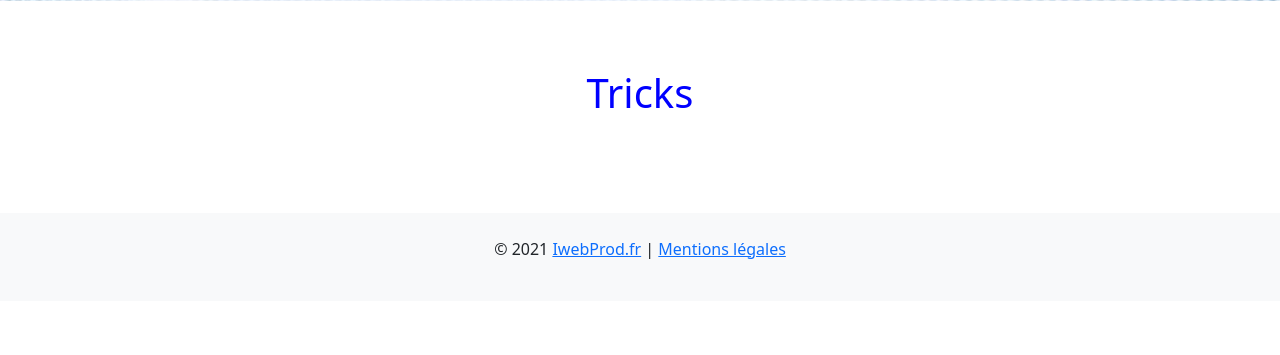
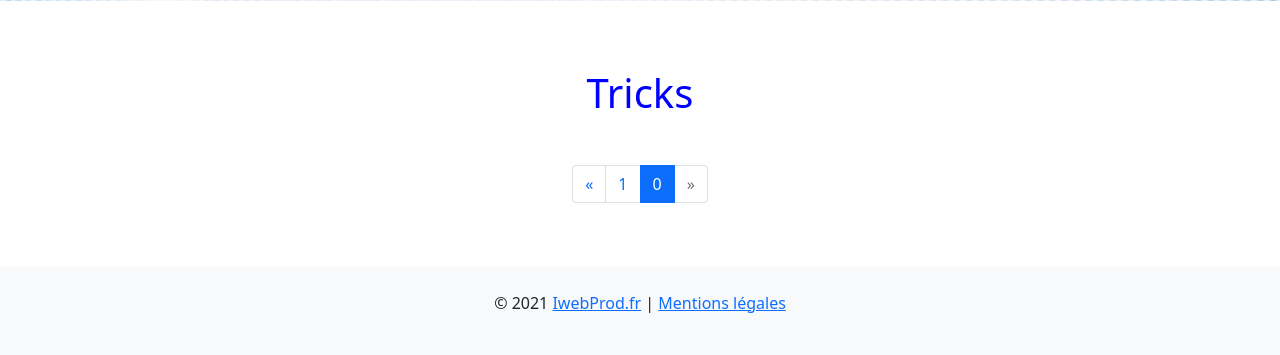
Before and after one commit to gnut06300/snowtricks, a Symfony app: template templates/home/index.html.twig in a window 1280 px wide. Shown: the part 627-982 px from the top of the page. Before the commit the page ends 886 px from the top, so only its background shows below. Run offline with Twig, Linux system fonts and the light colour scheme; the template is opened without the code that fills it, so the values that code supplies are empty; some libraries are stand-ins or nearby versions.

Commit message:
Setting up the pagination of the homepage

```diff
--- a/templates/home/index.html.twig
+++ b/templates/home/index.html.twig
@@ -36,5 +36,21 @@
 			</div>
 		{% endfor %}
 	</div>
+	<div class="d-flex justify-content-center">
+			  <ul class="pagination">
+			  	 <li class="page-item {% if page == 1 %}disabled{% endif %}">
+			      <a class="page-link" href="{{path('homepage',{'page':page - 1})}}">&laquo;</a>
+			    </li>
+			    {% for i in 1..pages %}
+			    <li class="page-item {% if page== i %}active{% endif %}">
+			      <a class="page-link" href="{{path('homepage',{'page':i})}}">{{i}}</a>
+			    </li>
+				{% endfor %}
+			    <li class="page-item {% if page == pages %}disabled{% endif %}">
+			      <a class="page-link" href="{{path('homepage',{'page':page + 1 })}}">&raquo;</a>
+			    </li>
+			  </ul>
+			</div>
+		</div>
 
 {% endblock %}
```
Also changed, not shown: src/Controller/HomeController.php (+20 -2 lines).
